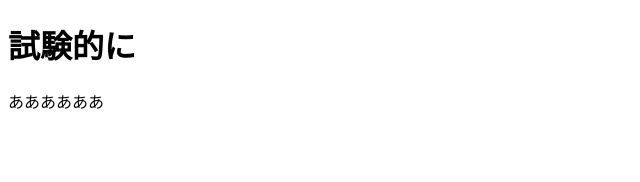
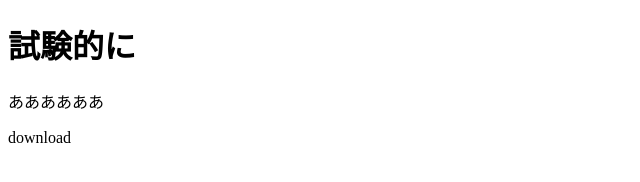
Before and after one commit to 506qqq/TEST, a plain HTML site: page index.html in a window 1280 px wide. Shown: the full height of the page, 0-640 px from the left. Drawn offline with Linux system fonts and the light colour scheme.

Commit message:
downloadの検証

```diff
--- a/index.html
+++ b/index.html
@@ -1 +1 @@
-<!DOCTYPE html><head><meta charset="utf8"><title>506qqq</title></head><header><h1>試験的に</h1><p>ああああああ</p></header>
+<!DOCTYPE html><head><meta charset="utf8"><title>506qqq</title></head><header><h1>試験的に</h1><p>ああああああ</p><a download="./pug/test/test.txt">download</a></header>
```
Also changed, not shown: 2 other files.
